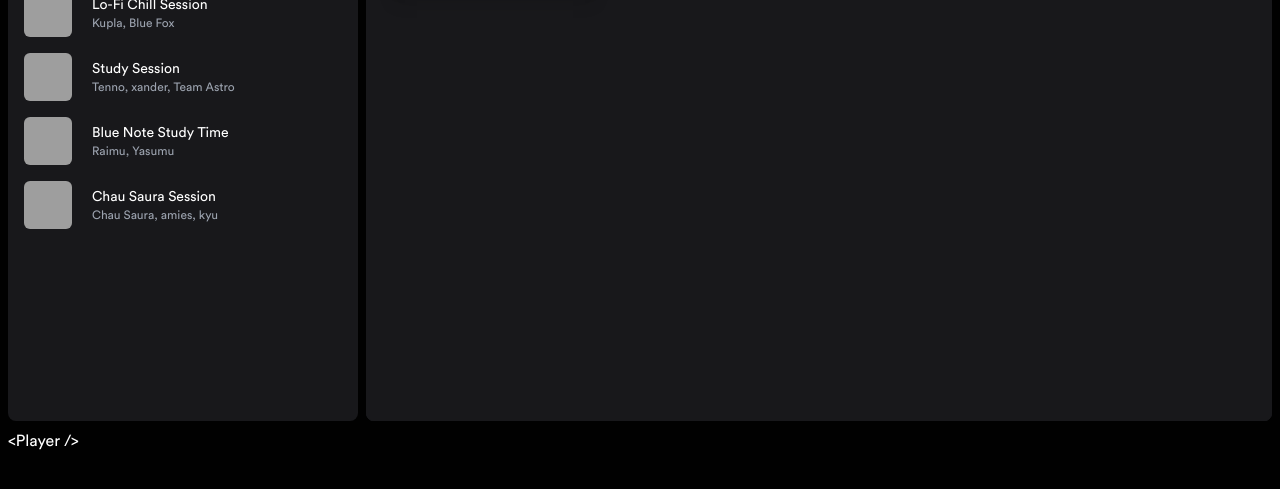
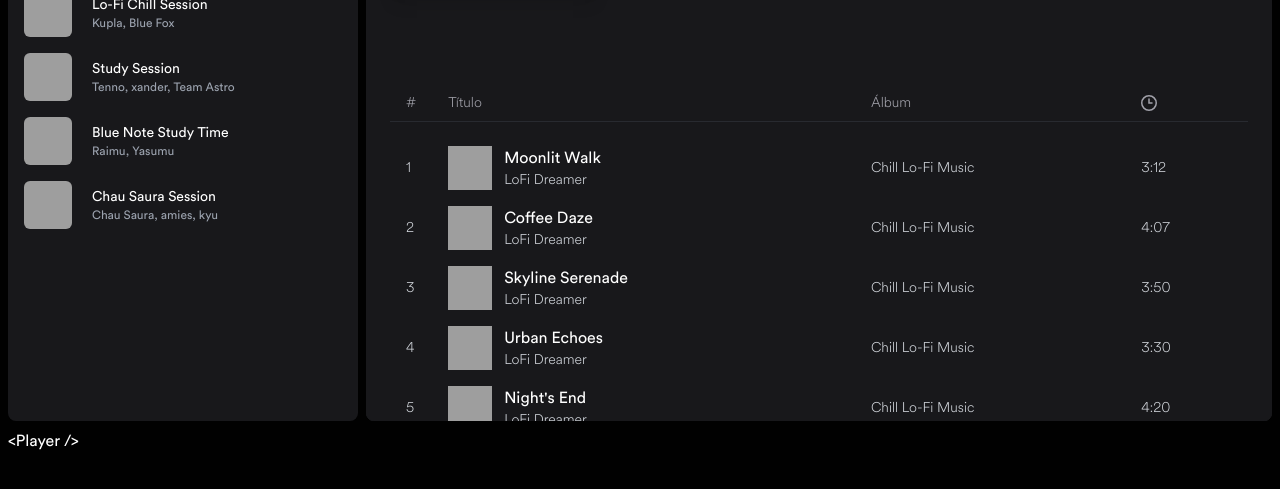
Before and after one commit to italodelap/spotify-astro-clone, an Astro site: page /playlist/1 in a window 1280 px wide. Shown: the part 275-764 px from the top of the page. Built offline with nearby package versions, Linux system fonts and the light colour scheme; Astro itself is replaced by a stand-in of ours; grey boxes are pictures that could not be loaded.

Commit message:
feat(<Playlist />): ✨ add songs table

```diff
--- a/src/components/Playlist/Playlist.astro
+++ b/src/components/Playlist/Playlist.astro
@@ -2,7 +2,7 @@
 import type { Playlist, Song } from "@/lib/data";
 
 // import { CardPlayButton } from "@/components/CardPlayButton"
-// import MusicsTable from "@/components/MusicsTable.astro"
+import PlaylistSongsTable from "./PlaylistSongsTable.astro";
 
 interface Props {
   playlist: Playlist;
@@ -64,6 +64,6 @@ const { playlist, playlistSongs } = Astro.props;
   </div>
 
   <section class="p-6">
-    {/* <MusicsTable songs={playlistSongs} /> */}
+    <PlaylistSongsTable songs={playlistSongs} />
   </section>
 </div>
--- /dev/null
+++ b/src/components/Playlist/PlaylistSongsTable.astro
@@ -0,0 +1,43 @@
+---
+import Time from "@/icons/Time.astro";
+import { type Song } from "@/lib/data";
+
+interface Props {
+  songs: Song[];
+}
+
+const { songs } = Astro.props;
+---
+
+<table class="table-auto text-left min-w-full divide-y divide-gray-500/20">
+  <thead class="">
+    <tr class="text-zinc-400 text-sm">
+      <th class="px-4 py-2 font-light">#</th>
+      <th class="px-4 py-2 font-light">Título</th>
+      <th class="px-4 py-2 font-light">Álbum</th>
+      <th class="px-4 py-2 font-light"><Time /></th>
+    </tr>
+  </thead>
+
+  <tbody>
+    <tr class="h-[16px]"></tr>
+    {
+      songs.map((song, index) => (
+        <tr class="border-spacing-0 text-gray-300 text-sm font-light hover:bg-white/10 overflow-hidden transition duration-300">
+          <td class="px-4 py-2 rounded-tl-lg rounded-bl-lg w-5">{index + 1}</td>
+          <td class="px-4 py-2 flex gap-3">
+            <picture class="">
+              <img src={song.image} alt={song.title} class="w-11 h-11" />
+            </picture>
+            <div class="flex flex-col">
+              <h3 class="text-white text-base font-normal">{song.title}</h3>
+              <span>{song.artists.join(", ")}</span>
+            </div>
+          </td>
+          <td class="px-4 py-2">{song.album}</td>
+          <td class="px-4 py-2 rounded-tr-lg rounded-br-lg">{song.duration}</td>
+        </tr>
+      ))
+    }
+  </tbody>
+</table>
--- /dev/null
+++ b/src/icons/Time.astro
@@ -0,0 +1,15 @@
+<svg
+  role="img"
+  height="16"
+  width="16"
+  aria-hidden="true"
+  viewBox="0 0 16 16"
+  fill="currentColor"
+>
+  <path
+    d="M8 1.5a6.5 6.5 0 1 0 0 13 6.5 6.5 0 0 0 0-13zM0 8a8 8 0 1 1 16 0A8 8 0 0 1 0 8z"
+  ></path>
+  <path
+    d="M8 3.25a.75.75 0 0 1 .75.75v3.25H11a.75.75 0 0 1 0 1.5H7.25V4A.75.75 0 0 1 8 3.25z"
+  ></path>
+</svg>
```
